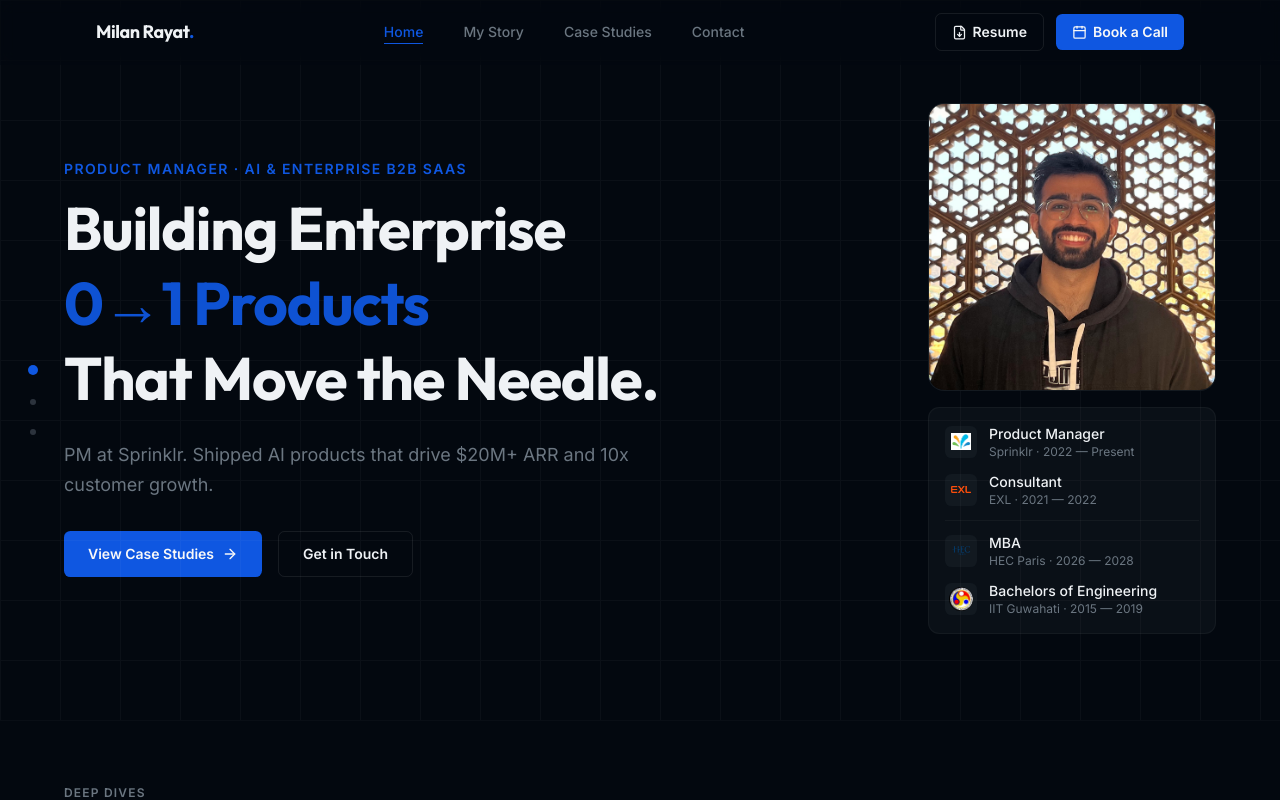
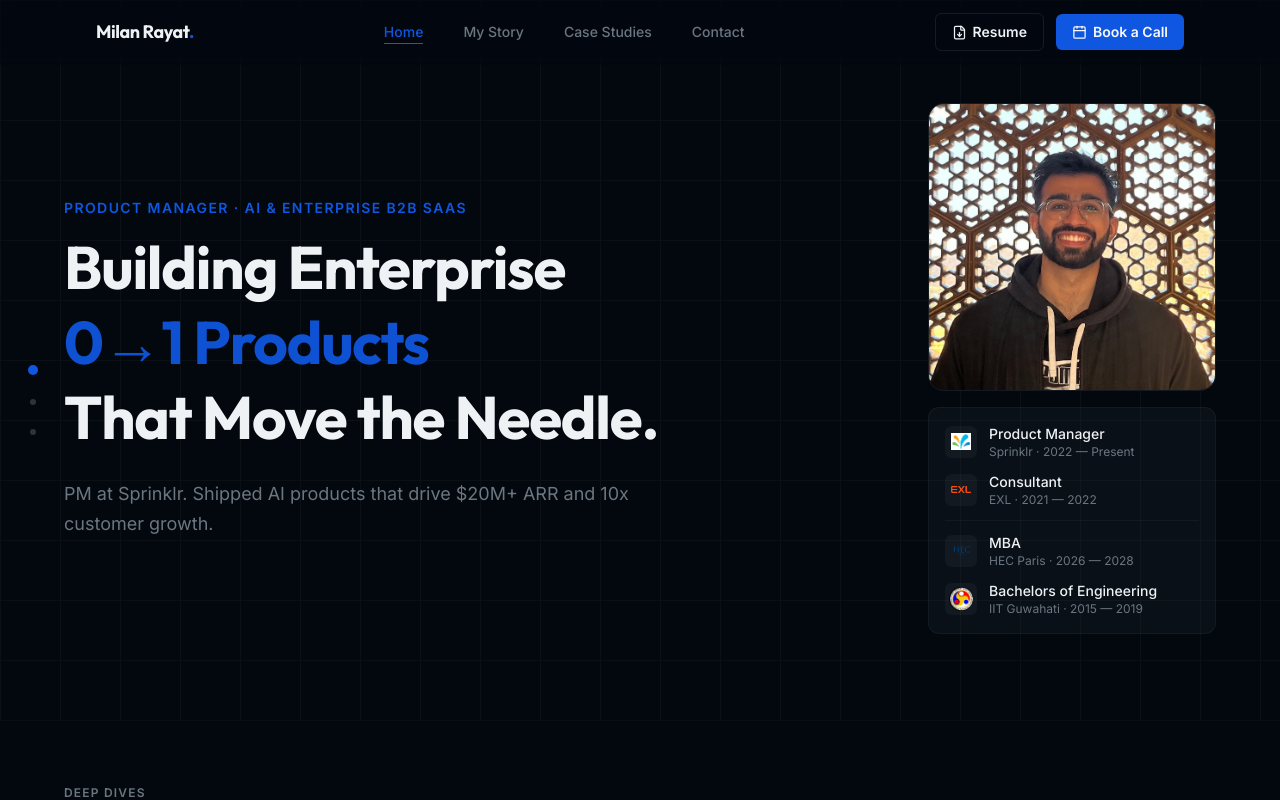
Before and after one commit to milanrayat/milan.rayat, a Next.js app: page / in a window 1280 px wide. Shown: the top 800 px of the page. Built offline with nearby package versions, Linux system fonts and the light colour scheme.

Commit message:
Remove View Case Studies / Get in Touch CTAs from hero section

```diff
--- a/app/page.tsx
+++ b/app/page.tsx
@@ -61,22 +61,6 @@ export default async function HomePage() {
                 <p className="text-base lg:text-lg text-muted-foreground leading-relaxed max-w-2xl text-pretty">
                   {PERSON.uvp}
                 </p>
-
-                <div className="flex flex-col sm:flex-row gap-4 pt-2">
-                  <Link
-                    href="/case-studies"
-                    className="inline-flex items-center justify-center gap-2 bg-accent text-accent-foreground text-sm font-semibold px-6 py-3 rounded-md hover:bg-accent/90 transition-colors focus-visible:outline-none focus-visible:ring-2 focus-visible:ring-ring"
-                  >
-                    View Case Studies
-                    <ArrowRight size={16} aria-hidden="true" />
-                  </Link>
-                  <Link
-                    href="/contact"
-                    className="inline-flex items-center justify-center gap-2 border border-border text-foreground text-sm font-semibold px-6 py-3 rounded-md hover:border-accent/50 hover:bg-card transition-colors focus-visible:outline-none focus-visible:ring-2 focus-visible:ring-ring"
-                  >
-                    Get in Touch
-                  </Link>
-                </div>
               </div>
 
               {/* Headshot */}
```
